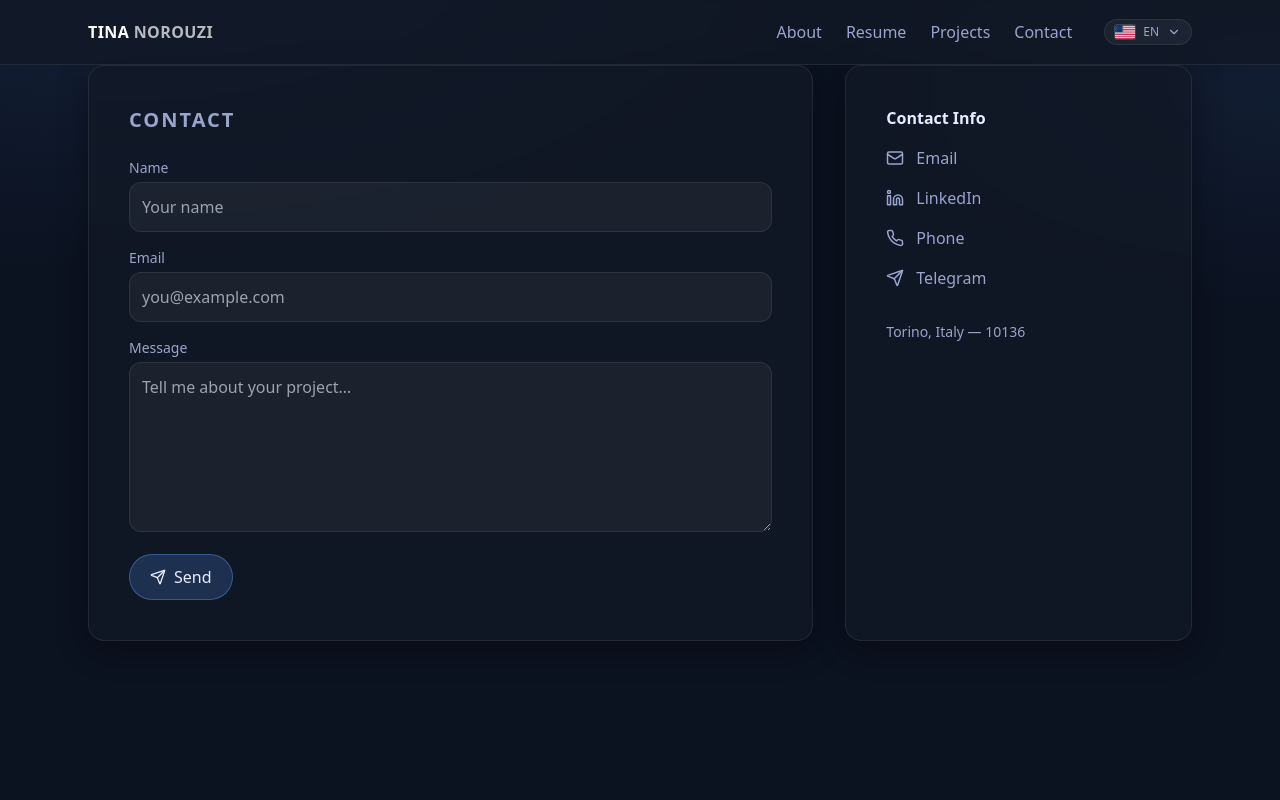
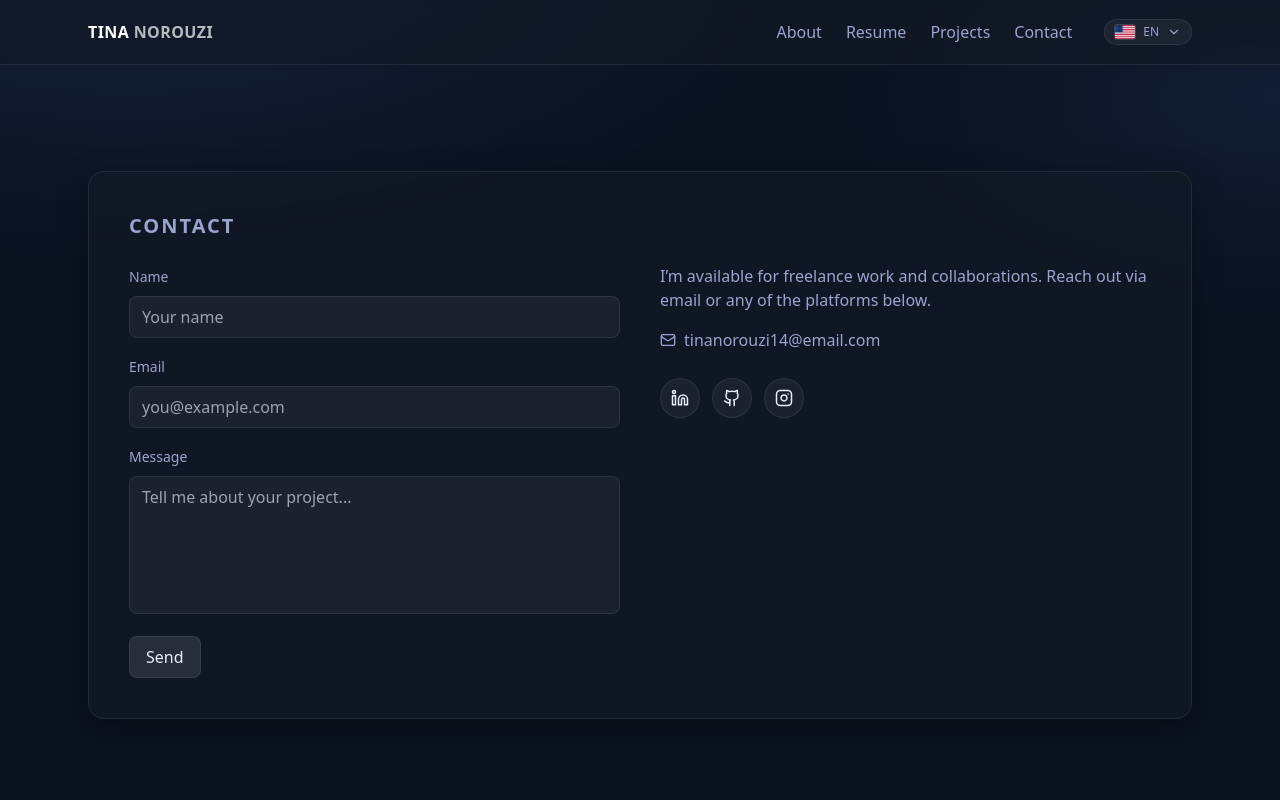
Before and after one commit to TINANOROUZI/portfolio, a React (Vite) app: page /contact in a window 1280 px wide. Shown: the top 800 px of the page. Built offline with nearby package versions, Linux system fonts and the light colour scheme.

Commit message:
Update ContactPage.jsx

```diff
--- a/src/pages/ContactPage.jsx
+++ b/src/pages/ContactPage.jsx
@@ -1,103 +1,127 @@
-import { useState } from "react";
-import { Mail, Linkedin, Phone, Send } from "lucide-react";
+import { motion } from "framer-motion";
+import SectionTitle from "../components/SectionTitle.jsx";
+import { Mail, Linkedin, Github, Instagram } from "lucide-react";
+
+/* stagger setup */
+const list = {
+  hidden: {},
+  show: { transition: { staggerChildren: 0.12, delayChildren: 0.08 } },
+};
+const item = {
+  hidden: { opacity: 0, y: 12 },
+  show: { opacity: 1, y: 0 },
+};
 
 export default function ContactPage() {
-  const [form, setForm] = useState({ name: "", email: "", message: "" });
+  return (
+    <section id="contact" className="section pt-14 md:pt-20 scroll-mt-24">
+      {/* keeps the whole contact card centered on the page */}
+      <div className="min-h-[75vh] flex items-center">
+        <div className="glass rounded-2xl p-6 md:p-10 w-full">
+          <SectionTitle>Contact</SectionTitle>
 
-  const onChange = (e) => setForm((f) => ({ ...f, [e.target.name]: e.target.value }));
+          <div className="grid md:grid-cols-2 gap-10">
+            {/* Left: form (staggered fields) */}
+            <motion.form
+              variants={list}
+              initial="hidden"
+              whileInView="show"
+              viewport={{ once: true, margin: "-80px" }}
+              onSubmit={(e) => e.preventDefault()}
+              className="space-y-4"
+            >
+              <motion.div variants={item} className="space-y-2">
+                <label className="text-sm text-sub">Name</label>
+                <input
+                  type="text"
+                  placeholder="Your name"
+                  className="w-full rounded-lg bg-white/5 border border-border px-3 py-2 outline-none focus:border-white/40"
+                />
+              </motion.div>
 
-  const onSubmit = (e) => {
-    e.preventDefault();
-    const subject = encodeURIComponent(`Portfolio Contact — ${form.name || "No name"}`);
-    const body = encodeURIComponent(
-      `Name: ${form.name}\nEmail: ${form.email}\n\nMessage:\n${form.message}`
-    );
-    // Sends via email client (no backend needed)
-    window.location.href = `mailto:tinanorouzi14@email.com?subject=${subject}&body=${body}`;
-  };
+              <motion.div variants={item} className="space-y-2">
+                <label className="text-sm text-sub">Email</label>
+                <input
+                  type="email"
+                  placeholder="you@example.com"
+                  className="w-full rounded-lg bg-white/5 border border-border px-3 py-2 outline-none focus:border-white/40"
+                />
+              </motion.div>
 
-  return (
-    <div className="section">
-      <div className="grid md:grid-cols-3 gap-8">
-        {/* Form */}
-        <div className="md:col-span-2 glass rounded-2xl p-6 md:p-10">
-          <h2 className="text-xl tracking-widest text-sub font-semibold uppercase mb-6">
-            Contact
-          </h2>
+              <motion.div variants={item} className="space-y-2">
+                <label className="text-sm text-sub">Message</label>
+                <textarea
+                  rows="5"
+                  placeholder="Tell me about your project..."
+                  className="w-full rounded-lg bg-white/5 border border-border px-3 py-2 outline-none focus:border-white/40 resize-none"
+                />
+              </motion.div>
 
-          <form onSubmit={onSubmit} className="space-y-4">
-            <div>
-              <label className="block text-sm text-sub mb-1" htmlFor="name">Name</label>
-              <input
-                id="name"
-                name="name"
-                value={form.name}
-                onChange={onChange}
-                placeholder="Your name"
-                className="w-full rounded-xl bg-white/5 border border-border p-3 outline-none"
-                required
-              />
-            </div>
-
-            <div>
-              <label className="block text-sm text-sub mb-1" htmlFor="email">Email</label>
-              <input
-                id="email"
-                name="email"
-                type="email"
-                value={form.email}
-                onChange={onChange}
-                placeholder="you@example.com"
-                className="w-full rounded-xl bg-white/5 border border-border p-3 outline-none"
-                required
-              />
-            </div>
-
-            <div>
-              <label className="block text-sm text-sub mb-1" htmlFor="message">Message</label>
-              <textarea
-                id="message"
-                name="message"
-                value={form.message}
-                onChange={onChange}
-                placeholder="Tell me about your project…"
-                rows={6}
-                className="w-full rounded-xl bg-white/5 border border-border p-3 outline-none resize-y"
-                required
-              />
-            </div>
-
+              <motion.div variants={item}>
                 <button
                   type="submit"
-              className="px-5 py-2.5 rounded-full bg-accent/20 hover:bg-accent/30 border border-accent/40 transition inline-flex items-center gap-2"
+                  className="px-4 py-2 rounded-lg bg-white/10 hover:bg-white/15 border border-border transition"
                 >
-              <Send size={16} />
                   Send
                 </button>
-          </form>
-        </div>
+              </motion.div>
+            </motion.form>
 
-        {/* Contact info */}
-        <div className="glass rounded-2xl p-6 md:p-10 space-y-4">
-          <h3 className="font-semibold">Contact Info</h3>
-          <a href="mailto:tinanorouzi14@email.com" className="link flex items-center gap-3">
-            <Mail size={18} /> Email
+            {/* Right: contact info + links (staggered) */}
+            <motion.div
+              variants={list}
+              initial="hidden"
+              whileInView="show"
+              viewport={{ once: true, margin: "-80px" }}
+              className="space-y-4"
+            >
+              <motion.p variants={item} className="text-sub">
+                I’m available for freelance work and collaborations. Reach out via email
+                or any of the platforms below.
+              </motion.p>
+
+              <motion.a
+                variants={item}
+                href="mailto:tinanorouzi14@email.com"
+                className="inline-flex items-center gap-2 link"
+              >
+                <Mail className="h-4 w-4" />
+                tinanorouzi14@email.com
+              </motion.a>
+
+              <motion.div variants={item} className="flex gap-3 pt-2">
+                <a
+                  className="inline-flex items-center justify-center h-10 w-10 rounded-full border border-border bg-white/5 hover:bg-white/10 transition"
+                  href="https://www.linkedin.com/in/your-handle"
+                  target="_blank"
+                  rel="noopener noreferrer"
+                  aria-label="LinkedIn"
+                >
+                  <Linkedin className="h-[18px] w-[18px]" />
                 </a>
-          <a href="https://www.linkedin.com/in/tinanorouzimoghaddam?utm_source=share&utm_campaign=share_via&utm_content=profile&utm_medium=ios_app" target="_blank" rel="noopener noreferrer" className="link flex items-center gap-3">
-            <Linkedin size={18} /> LinkedIn
+                <a
+                  className="inline-flex items-center justify-center h-10 w-10 rounded-full border border-border bg-white/5 hover:bg-white/10 transition"
+                  href="https://github.com/your-handle"
+                  target="_blank"
+                  rel="noopener noreferrer"
+                  aria-label="GitHub"
+                >
+                  <Github className="h-[18px] w-[18px]" />
                 </a>
-          <a href="tel:+393342896512" className="link flex items-center gap-3">
-            <Phone size={18} /> Phone
+                <a
+                  className="inline-flex items-center justify-center h-10 w-10 rounded-full border border-border bg-white/5 hover:bg-white/10 transition"
+                  href="https://www.instagram.com/your-handle"
+                  target="_blank"
+                  rel="noopener noreferrer"
+                  aria-label="Instagram"
+                >
+                  <Instagram className="h-[18px] w-[18px]" />
                 </a>
-          <a href="https://t.me/tinanoruzi" target="_blank" rel="noopener noreferrer" className="link flex items-center gap-3">
-            <Send size={18} /> Telegram
-          </a>
-
-          <div className="pt-4 text-sm text-sub">
-            Torino, Italy — 10136
+              </motion.div>
+            </motion.div>
           </div>
         </div>
       </div>
-    </div>
+    </section>
   );
 }
```
Lines whose indentation alone changed are shown as unchanged.
